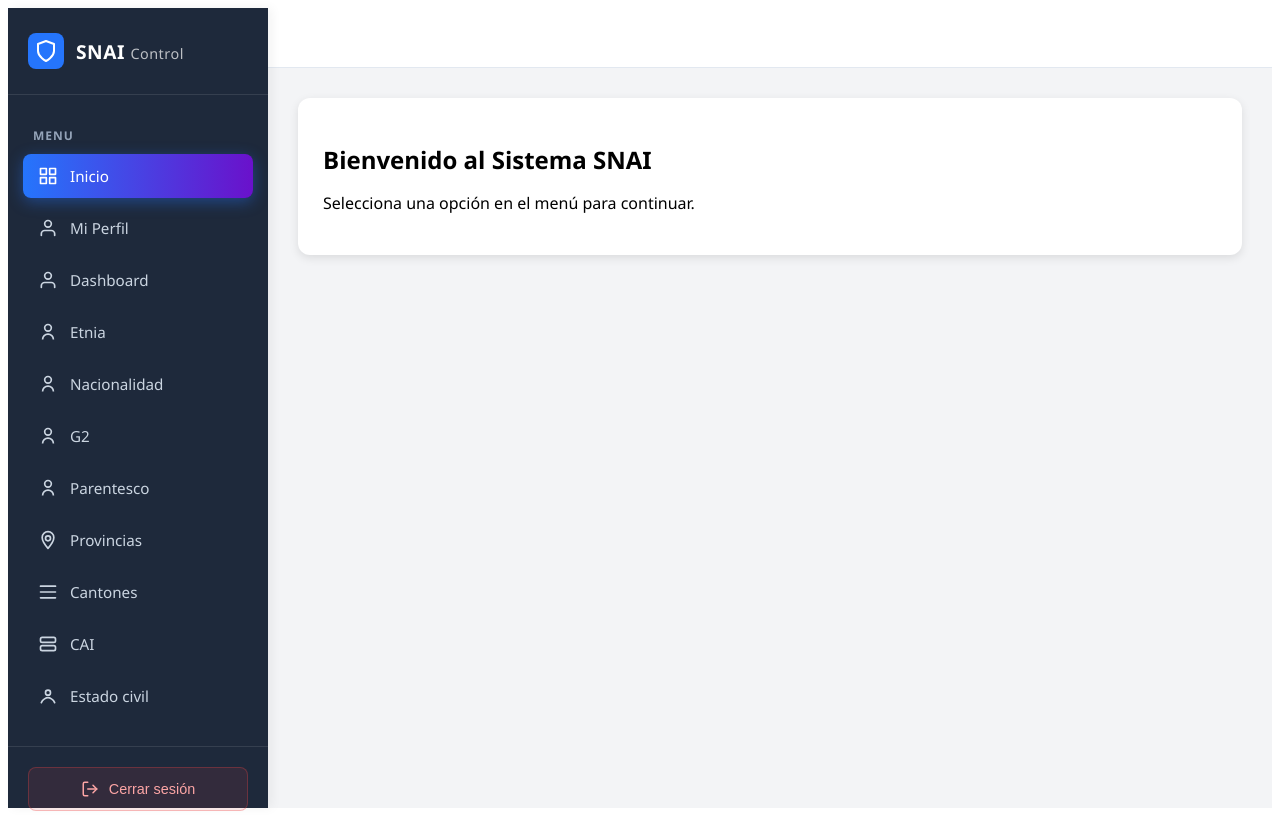
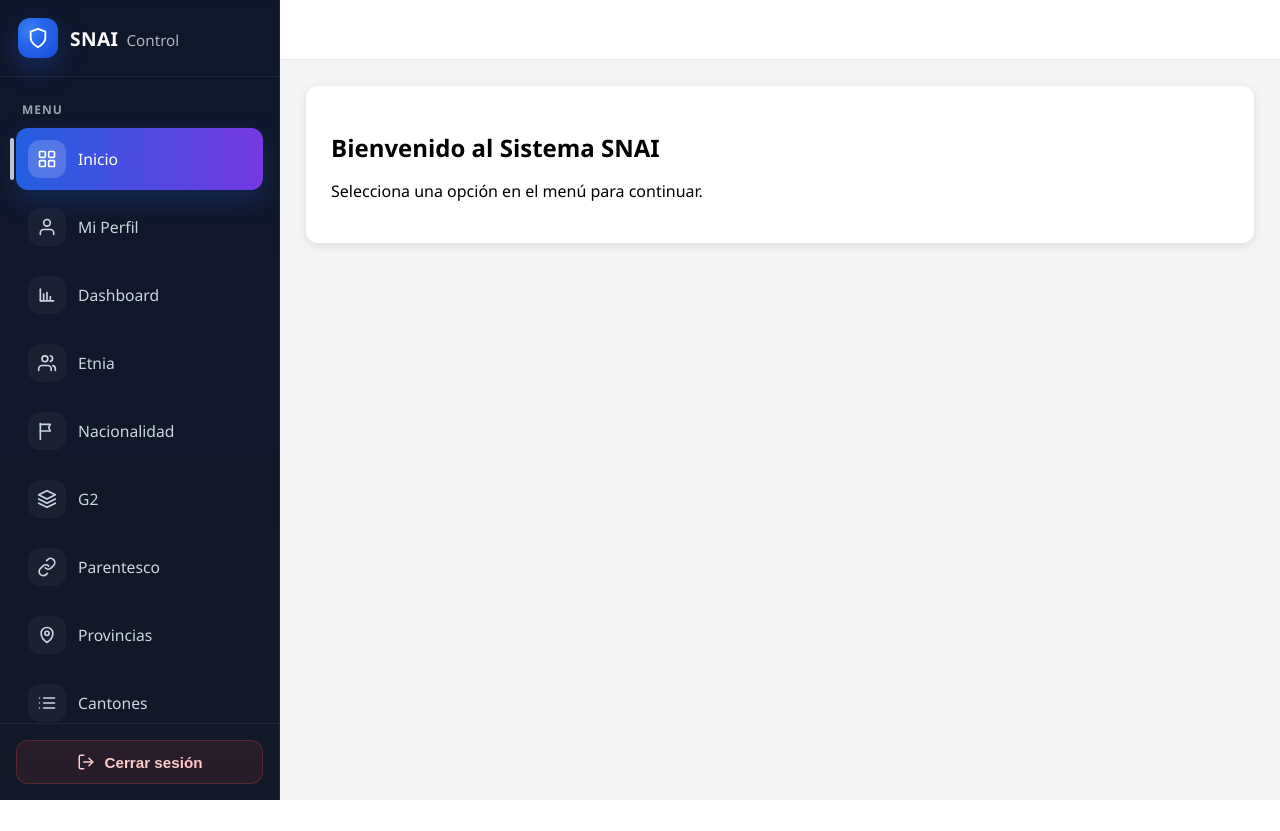
Before and after one commit to daviderazo04/snai_frontend, a Vue app: page /app in a window 1280 px wide. After the commit the page ends 800 px from the top, so only its background shows below. Built offline with nearby package versions, Linux system fonts and the light colour scheme; sample sign-in values are in the browser's storage.

Commit message:
actualizacion layout mejora visual

```diff
--- a/src/views/private/layout/PrivateLayout.vue
+++ b/src/views/private/layout/PrivateLayout.vue
@@ -1,110 +1,184 @@
 <template>
   <div class="layout">
     <aside class="sidebar">
-
       <div class="brand">
-        <div class="logo-icon">
-          <svg xmlns="http://www.w3.org/2000/svg" width="24" height="24" viewBox="0 0 24 24" fill="none" stroke="currentColor" stroke-width="2" stroke-linecap="round" stroke-linejoin="round"><path d="M12 22s8-4 8-10V5l-8-3-8 3v7c0 6 8 10 8 10z"></path></svg>
+        <div class="logo-icon" aria-hidden="true">
+          <!-- Shield -->
+          <svg viewBox="0 0 24 24" width="22" height="22" fill="none" stroke="currentColor" stroke-width="2"
+            stroke-linecap="round" stroke-linejoin="round">
+            <path d="M12 22s8-4 8-10V5l-8-3-8 3v7c0 6 8 10 8 10z" />
+          </svg>
         </div>
-        <h3>SNAI <span class="brand-subtitle">Control</span></h3>
+        <div class="brand-text">
+          <h3>SNAI</h3>
+          <span class="brand-subtitle">Control</span>
+        </div>
       </div>
 
-      <nav class="nav-menu">
+      <nav class="nav-menu" aria-label="Menú principal">
         <p class="menu-label">MENU</p>
 
         <router-link to="/app" class="nav-item" exact-active-class="active">
-          <span class="icon">
-            <svg xmlns="http://www.w3.org/2000/svg" width="20" height="20" viewBox="0 0 24 24" fill="none" stroke="currentColor" stroke-width="2" stroke-linecap="round" stroke-linejoin="round"><rect x="3" y="3" width="7" height="7"></rect><rect x="14" y="3" width="7" height="7"></rect><rect x="14" y="14" width="7" height="7"></rect><rect x="3" y="14" width="7" height="7"></rect></svg>
+          <span class="icon" aria-hidden="true">
+            <!-- Grid / Home -->
+            <svg viewBox="0 0 24 24" width="20" height="20" fill="none" stroke="currentColor" stroke-width="2"
+              stroke-linecap="round" stroke-linejoin="round">
+              <rect x="3" y="3" width="7" height="7" rx="1"></rect>
+              <rect x="14" y="3" width="7" height="7" rx="1"></rect>
+              <rect x="14" y="14" width="7" height="7" rx="1"></rect>
+              <rect x="3" y="14" width="7" height="7" rx="1"></rect>
+            </svg>
           </span>
-          Inicio
+          <span class="label">Inicio</span>
         </router-link>
 
         <router-link to="/app/perfiles" class="nav-item" active-class="active">
-          <span class="icon">
-            <svg xmlns="http://www.w3.org/2000/svg" width="20" height="20" viewBox="0 0 24 24" fill="none" stroke="currentColor" stroke-width="2" stroke-linecap="round" stroke-linejoin="round"><path d="M20 21v-2a4 4 0 0 0-4-4H8a4 4 0 0 0-4 4v2"></path><circle cx="12" cy="7" r="4"></circle></svg>
-          </span>
-          Mi Perfil
-        </router-link>
-        <router-link to="/app/dashboard" class="nav-item" active-class="active">
-          <span class="icon">
-            <svg xmlns="http://www.w3.org/2000/svg" width="20" height="20" viewBox="0 0 24 24" fill="none" stroke="currentColor" stroke-width="2" stroke-linecap="round" stroke-linejoin="round"><path d="M20 21v-2a4 4 0 0 0-4-4H8a4 4 0 0 0-4 4v2"></path><circle cx="12" cy="7" r="4"></circle></svg>
-          </span>
-          Dashboard
-        </router-link>
-        <router-link to="/app/etnia" class="nav-item" active-class="active">
-          <span class="icon">
-            <svg xmlns="http://www.w3.org/2000/svg" width="20" height="20" viewBox="0 0 24 24" fill="none" stroke="currentColor" stroke-width="2">
-              <circle cx="12" cy="7" r="4"></circle>
-              <path d="M5.5 21a6.5 6.5 0 0 1 13 0"></path>
+          <span class="icon" aria-hidden="true">
+            <!-- User -->
+            <svg viewBox="0 0 24 24" width="20" height="20" fill="none" stroke="currentColor" stroke-width="2"
+              stroke-linecap="round" stroke-linejoin="round">
+              <path d="M20 21v-2a4 4 0 0 0-4-4H8a4 4 0 0 0-4 4v2" />
+              <circle cx="12" cy="7" r="4" />
             </svg>
           </span>
-          Etnia
+          <span class="label">Mi Perfil</span>
         </router-link>
-        <router-link to="/app/nacionalidad" class="nav-item" active-class="active">
-          <span class="icon">
-            <svg xmlns="http://www.w3.org/2000/svg" width="20" height="20" viewBox="0 0 24 24" fill="none" stroke="currentColor" stroke-width="2">
-              <circle cx="12" cy="7" r="4"></circle>
-              <path d="M5.5 21a6.5 6.5 0 0 1 13 0"></path>
+
+        <router-link to="/app/dashboard" class="nav-item" active-class="active">
+          <span class="icon" aria-hidden="true">
+            <!-- Bar chart -->
+            <svg viewBox="0 0 24 24" width="20" height="20" fill="none" stroke="currentColor" stroke-width="2"
+              stroke-linecap="round" stroke-linejoin="round">
+              <path d="M4 19V5" />
+              <path d="M4 19h16" />
+              <path d="M8 17v-6" />
+              <path d="M12 17V9" />
+              <path d="M16 17v-3" />
             </svg>
           </span>
-          Nacionalidad
+          <span class="label">Dashboard</span>
         </router-link>
-        <router-link to="/app/gdos" class="nav-item" active-class="active">
-          <span class="icon">
-            <svg xmlns="http://www.w3.org/2000/svg" width="20" height="20" viewBox="0 0 24 24" fill="none" stroke="currentColor" stroke-width="2">
-              <circle cx="12" cy="7" r="4"></circle>
-              <path d="M5.5 21a6.5 6.5 0 0 1 13 0"></path>
+
+        <router-link to="/app/etnia" class="nav-item" active-class="active">
+          <span class="icon" aria-hidden="true">
+            <!-- Users -->
+            <svg viewBox="0 0 24 24" width="20" height="20" fill="none" stroke="currentColor" stroke-width="2"
+              stroke-linecap="round" stroke-linejoin="round">
+              <path d="M17 21v-2a4 4 0 0 0-4-4H6a4 4 0 0 0-4 4v2" />
+              <circle cx="9.5" cy="7" r="3.5" />
+              <path d="M22 21v-2a4 4 0 0 0-3-3.87" />
+              <path d="M16 3.3a3.5 3.5 0 0 1 0 6.8" />
             </svg>
           </span>
-          G2
+          <span class="label">Etnia</span>
         </router-link>
+
+        <router-link to="/app/nacionalidad" class="nav-item" active-class="active">
+          <span class="icon" aria-hidden="true">
+            <!-- Flag -->
+            <svg viewBox="0 0 24 24" width="20" height="20" fill="none" stroke="currentColor" stroke-width="2"
+              stroke-linecap="round" stroke-linejoin="round">
+              <path d="M4 22V3" />
+              <path d="M4 4h12l-2 4 2 4H4" />
+            </svg>
+          </span>
+          <span class="label">Nacionalidad</span>
+        </router-link>
+
+        <router-link to="/app/gdos" class="nav-item" active-class="active">
+          <span class="icon" aria-hidden="true">
+            <!-- Layers -->
+            <svg viewBox="0 0 24 24" width="20" height="20" fill="none" stroke="currentColor" stroke-width="2"
+              stroke-linecap="round" stroke-linejoin="round">
+              <path d="M12 2 2 7l10 5 10-5-10-5z" />
+              <path d="M2 17l10 5 10-5" />
+              <path d="M2 12l10 5 10-5" />
+            </svg>
+          </span>
+          <span class="label">G2</span>
+        </router-link>
+
         <router-link to="/app/parentesco" class="nav-item" active-class="active">
-        <span class="icon">
-          <svg xmlns="http://www.w3.org/2000/svg" width="20" height="20" viewBox="0 0 24 24" fill="none" stroke="currentColor" stroke-width="2">
-            <circle cx="12" cy="7" r="4"></circle>
-            <path d="M5.5 21a6.5 6.5 0 0 1 13 0"></path>
-          </svg>
-        </span>
-        Parentesco
-      </router-link>
+          <span class="icon" aria-hidden="true">
+            <!-- Link -->
+            <svg viewBox="0 0 24 24" width="20" height="20" fill="none" stroke="currentColor" stroke-width="2"
+              stroke-linecap="round" stroke-linejoin="round">
+              <path d="M10 13a5 5 0 0 0 7.07 0l2.83-2.83a5 5 0 0 0-7.07-7.07L11.5 4.43" />
+              <path d="M14 11a5 5 0 0 0-7.07 0L4.1 13.83a5 5 0 1 0 7.07 7.07L12.5 19.57" />
+            </svg>
+          </span>
+          <span class="label">Parentesco</span>
+        </router-link>
 
         <router-link to="/app/provincias" class="nav-item" active-class="active">
-          <span class="icon">
-            <svg xmlns="http://www.w3.org/2000/svg" width="20" height="20" viewBox="0 0 24 24" fill="none" stroke="currentColor" stroke-width="2" stroke-linecap="round" stroke-linejoin="round"><circle cx="12" cy="10" r="3"></circle><path d="M12 2a7 7 0 0 0-7 7c0 5 7 13 7 13s7-8 7-13a7 7 0 0 0-7-7z"></path></svg>
+          <span class="icon" aria-hidden="true">
+            <!-- Map pin -->
+            <svg viewBox="0 0 24 24" width="20" height="20" fill="none" stroke="currentColor" stroke-width="2"
+              stroke-linecap="round" stroke-linejoin="round">
+              <path d="M12 21s7-4.5 7-11a7 7 0 1 0-14 0c0 6.5 7 11 7 11z" />
+              <circle cx="12" cy="10" r="2.5" />
+            </svg>
           </span>
-          Provincias
+          <span class="label">Provincias</span>
         </router-link>
+
         <router-link to="/app/cantones" class="nav-item" active-class="active">
-          <span class="icon">
-            <svg xmlns="http://www.w3.org/2000/svg" width="20" height="20" viewBox="0 0 24 24" fill="none" stroke="currentColor" stroke-width="2" stroke-linecap="round" stroke-linejoin="round"><path d="M3 5h18"></path><path d="M3 12h18"></path><path d="M3 19h18"></path></svg>
+          <span class="icon" aria-hidden="true">
+            <!-- List -->
+            <svg viewBox="0 0 24 24" width="20" height="20" fill="none" stroke="currentColor" stroke-width="2"
+              stroke-linecap="round" stroke-linejoin="round">
+              <path d="M8 6h13" />
+              <path d="M8 12h13" />
+              <path d="M8 18h13" />
+              <path d="M3 6h.01" />
+              <path d="M3 12h.01" />
+              <path d="M3 18h.01" />
+            </svg>
           </span>
-          Cantones
+          <span class="label">Cantones</span>
         </router-link>
+
         <router-link to="/app/cai" class="nav-item" active-class="active">
-          <span class="icon">
-            <svg xmlns="http://www.w3.org/2000/svg" width="20" height="20" viewBox="0 0 24 24" fill="none" stroke="currentColor" stroke-width="2" stroke-linecap="round" stroke-linejoin="round"><rect x="3" y="4" width="18" height="6" rx="2"></rect><rect x="3" y="14" width="18" height="6" rx="2"></rect></svg>
+          <span class="icon" aria-hidden="true">
+            <!-- Database -->
+            <svg viewBox="0 0 24 24" width="20" height="20" fill="none" stroke="currentColor" stroke-width="2"
+              stroke-linecap="round" stroke-linejoin="round">
+              <ellipse cx="12" cy="5" rx="8" ry="3" />
+              <path d="M4 5v7c0 1.66 3.58 3 8 3s8-1.34 8-3V5" />
+              <path d="M4 12v7c0 1.66 3.58 3 8 3s8-1.34 8-3v-7" />
+            </svg>
           </span>
-          CAI
+          <span class="label">CAI</span>
         </router-link>
+
         <router-link to="/app/estado-civil" class="nav-item" active-class="active">
-          <span class="icon">
-            <svg xmlns="http://www.w3.org/2000/svg" width="20" height="20" viewBox="0 0 24 24" fill="none" stroke="currentColor" stroke-width="2" stroke-linecap="round" stroke-linejoin="round"><circle cx="12" cy="8" r="3"></circle><path d="M4 20c1.5-4 6-6 8-6s6.5 2 8 6"></path></svg>
+          <span class="icon" aria-hidden="true">
+            <!-- Heart -->
+            <svg viewBox="0 0 24 24" width="20" height="20" fill="none" stroke="currentColor" stroke-width="2"
+              stroke-linecap="round" stroke-linejoin="round">
+              <path
+                d="M20.8 4.6a5.5 5.5 0 0 0-7.8 0L12 5.6l-1-1a5.5 5.5 0 0 0-7.8 7.8l1 1L12 22l7.8-8.6 1-1a5.5 5.5 0 0 0 0-7.8z" />
+            </svg>
           </span>
-          Estado civil
+          <span class="label">Estado civil</span>
         </router-link>
       </nav>
 
       <div class="sidebar-footer">
         <button class="logout-btn" @click="logout">
-          <svg xmlns="http://www.w3.org/2000/svg" width="18" height="18" viewBox="0 0 24 24" fill="none" stroke="currentColor" stroke-width="2" stroke-linecap="round" stroke-linejoin="round"><path d="M9 21H5a2 2 0 0 1-2-2V5a2 2 0 0 1 2-2h4"></path><polyline points="16 17 21 12 16 7"></polyline><line x1="21" y1="12" x2="9" y2="12"></line></svg>
+          <svg xmlns="http://www.w3.org/2000/svg" width="18" height="18" viewBox="0 0 24 24" fill="none"
+            stroke="currentColor" stroke-width="2" stroke-linecap="round" stroke-linejoin="round" aria-hidden="true">
+            <path d="M9 21H5a2 2 0 0 1-2-2V5a2 2 0 0 1 2-2h4"></path>
+            <polyline points="16 17 21 12 16 7"></polyline>
+            <line x1="21" y1="12" x2="9" y2="12"></line>
+          </svg>
           <span>Cerrar sesión</span>
         </button>
       </div>
     </aside>
 
     <main class="content-area">
-      <header class="top-bar">
-        </header>
+      <header class="top-bar"></header>
 
       <section class="page-container">
         <router-view v-slot="{ Component }">
@@ -125,12 +199,9 @@ export default {
     const router = useRouter();
 
     const logout = () => {
-      // Limpieza completa
       localStorage.removeItem("snai_token");
       localStorage.removeItem("snai_user");
       sessionStorage.clear();
-
-      // Redirección suave
       router.push("/login");
     };
 
@@ -140,113 +211,191 @@ export default {
 </script>
 
 <style scoped>
-/* Reset */
+/* scoped NO afecta html/body/#app */
+:global(html, body, #app) {
+  height: 100%;
+  width: 100%;
+  margin: 0;
+}
+:global(body) {
+  overflow: hidden;
+}
+
+/* Base */
 * {
   box-sizing: border-box;
 }
 
 .layout {
+  position: fixed;
+  inset: 0;
   display: flex;
-  height: 100vh;
-  background-color: #f3f4f6; /* Fondo gris muy suave para el contenido */
-  font-family: 'Segoe UI', sans-serif;
+  min-height: 100dvh;
+  width: 100%;
+  overflow: hidden;
+  background: #f3f4f6;
+  font-family: "Segoe UI", sans-serif;
 }
 
-/* --- SIDEBAR --- */
+/* Sidebar */
 .sidebar {
-  width: 260px;
-  background: #1e293b; /* Slate Dark */
-  color: white;
+  width: 280px;
+  height: 100%;
+  background: linear-gradient(180deg, #0f172a 0%, #111827 100%);
+  color: #e5e7eb;
   display: flex;
   flex-direction: column;
-  box-shadow: 4px 0 10px rgba(0,0,0,0.05);
-  z-index: 10;
-  transition: width 0.3s;
+  border-right: 1px solid rgba(255, 255, 255, 0.06);
+  overflow: hidden;
 }
 
-/* Marca / Logo */
+/* Brand */
 .brand {
-  padding: 25px 20px;
+  padding: 18px 18px;
   display: flex;
   align-items: center;
   gap: 12px;
-  border-bottom: 1px solid rgba(255,255,255,0.1);
+  border-bottom: 1px solid rgba(255, 255, 255, 0.06);
 }
 
 .logo-icon {
-  background: #2575fc;
-  width: 36px;
-  height: 36px;
-  border-radius: 8px;
-  display: flex;
-  justify-content: center;
-  align-items: center;
+  width: 40px;
+  height: 40px;
+  border-radius: 12px;
+  display: grid;
+  place-items: center;
+  background: radial-gradient(circle at 30% 30%, #3b82f6 0%, #2563eb 40%, #1d4ed8 100%);
+  color: #fff;
+  box-shadow: 0 10px 25px rgba(37, 99, 235, 0.28);
 }
 
+.brand-text {
+  display: flex;
+  align-items: baseline;
+  gap: 8px;
+}
 .brand h3 {
   margin: 0;
   font-size: 1.2rem;
-  letter-spacing: 0.5px;
+  letter-spacing: 0.4px;
+  color: #fff;
+}
+.brand-subtitle {
+  opacity: 0.75;
+  font-weight: 400;
+  font-size: 0.95rem;
 }
 
-.brand-subtitle {
-  font-weight: 300;
-  opacity: 0.7;
-  font-size: 0.9rem;
+/* Nav */
+.nav-menu {
+  flex: 1;
+  min-height: 0;
+  padding: 14px 12px 18px;
+  overflow-y: auto;
+  overflow-x: hidden;
+
+  /* ✅ Scroll bonito (Firefox) */
+  scrollbar-width: thin;
+  scrollbar-color: rgba(148, 163, 184, 0.35) transparent;
 }
 
-/* Navegación */
-.nav-menu {
-  flex: 1;
-  padding: 20px 15px;
+/* ✅ Scroll bonito (Chrome/Edge/Safari) */
+.nav-menu::-webkit-scrollbar {
+  width: 8px;
+}
+.nav-menu::-webkit-scrollbar-track {
+  background: transparent;
+}
+.nav-menu::-webkit-scrollbar-thumb {
+  background: rgba(148, 163, 184, 0.25);
+  border-radius: 999px;
+  border: 2px solid transparent;
+  background-clip: content-box;
+}
+.nav-menu:hover::-webkit-scrollbar-thumb {
+  background: rgba(148, 163, 184, 0.38);
+  border: 2px solid transparent;
+  background-clip: content-box;
 }
 
 .menu-label {
   font-size: 0.75rem;
   text-transform: uppercase;
   color: #94a3b8;
-  margin-bottom: 10px;
+  margin: 10px 0 10px;
   padding-left: 10px;
-  font-weight: 600;
+  font-weight: 700;
   letter-spacing: 1px;
 }
 
+/* Items */
 .nav-item {
+  position: relative;
   display: flex;
   align-items: center;
-  padding: 12px 15px;
-  margin-bottom: 8px;
+  gap: 12px;
+  padding: 12px 12px;
+  margin: 6px 4px;
+  border-radius: 12px;
   color: #cbd5e1;
   text-decoration: none;
-  border-radius: 8px;
-  transition: all 0.2s ease;
-  font-size: 0.95rem;
+  transition: background 0.18s ease, color 0.18s ease, box-shadow 0.18s ease;
 }
 
-.nav-item .icon {
-  margin-right: 12px;
-  display: flex;
-  align-items: center;
+.icon {
+  width: 38px;
+  height: 38px;
+  border-radius: 12px;
+  display: grid;
+  place-items: center;
+  background: rgba(255, 255, 255, 0.04);
+  color: #cbd5e1;
+  transition: background 0.18s ease, color 0.18s ease;
 }
 
-/* Hover Effect */
-.nav-item:hover {
-  background: rgba(255,255,255,0.05);
-  color: white;
-  transform: translateX(4px);
+.label {
+  font-size: 0.98rem;
+  font-weight: 500;
 }
 
-/* Active State (Cuando estás en la página) */
-.nav-item.active {
-  background: linear-gradient(90deg, #2575fc 0%, #6a11cb 100%);
-  color: white;
-  box-shadow: 0 4px 15px rgba(37, 117, 252, 0.4);
+/* Hover */
+.nav-item:hover {
+  background: rgba(255, 255, 255, 0.05);
+  color: #ffffff;
+}
+.nav-item:hover .icon {
+  background: rgba(255, 255, 255, 0.07);
+  color: #ffffff;
 }
 
-/* --- FOOTER SIDEBAR --- */
+/* Active */
+.nav-item.active {
+  color: #ffffff;
+  background: linear-gradient(90deg, rgba(37, 99, 235, 0.95) 0%, rgba(124, 58, 237, 0.95) 100%);
+  box-shadow: 0 10px 26px rgba(37, 99, 235, 0.22);
+}
+.nav-item.active .icon {
+  background: rgba(255, 255, 255, 0.18);
+  color: #ffffff;
+}
+
+/* Indicador lateral */
+.nav-item.active::before {
+  content: "";
+  position: absolute;
+  left: -6px;
+  top: 10px;
+  bottom: 10px;
+  width: 4px;
+  border-radius: 999px;
+  background: rgba(255, 255, 255, 0.75);
+}
+
+/* Footer */
 .sidebar-footer {
-  padding: 20px;
-  border-top: 1px solid rgba(255,255,255,0.1);
+  padding: 16px;
+  border-top: 1px solid rgba(255, 255, 255, 0.06);
+  background: linear-gradient(180deg, rgba(17, 24, 39, 0) 0%, rgba(17, 24, 39, 0.6) 100%);
 }
 
 .logout-btn {
@@ -256,51 +405,53 @@ export default {
   justify-content: center;
   gap: 10px;
   padding: 12px;
-  background: rgba(239, 68, 68, 0.1); /* Rojo muy suave transparente */
-  border: 1px solid rgba(239, 68, 68, 0.3);
-  color: #fca5a5;
-  border-radius: 8px;
+  border-radius: 12px;
+
+  background: rgba(239, 68, 68, 0.10);
+  border: 1px solid rgba(239, 68, 68, 0.25);
+  color: #fecaca;
+
   cursor: pointer;
-  transition: all 0.2s;
-  font-size: 0.9rem;
+  transition: background 0.18s ease, color 0.18s ease, border-color 0.18s ease;
+  font-size: 0.95rem;
+  font-weight: 600;
+}
+.logout-btn:hover {
+  background: rgba(239, 68, 68, 0.95);
+  border-color: rgba(239, 68, 68, 0.95);
+  color: #ffffff;
 }
 
-.logout-btn:hover {
-  background: #ef4444;
-  color: white;
-  border-color: #ef4444;
-}
-
-/* --- MAIN CONTENT --- */
+/* Content */
 .content-area {
   flex: 1;
+  min-width: 0;
+  min-height: 0;
   display: flex;
   flex-direction: column;
-  overflow: hidden; /* Evita doble scrollbar */
+  overflow: hidden;
 }
 
 .top-bar {
   height: 60px;
-  background: white;
-  border-bottom: 1px solid #e2e8f0;
-  display: flex;
-  align-items: center;
-  padding: 0 30px;
-  /* Aquí puedes añadir elementos a la derecha si quieres en el futuro */
+  flex: 0 0 auto;
+  background: #ffffff;
+  border-bottom: 1px solid #e5e7eb;
 }
 
 .page-container {
   flex: 1;
-  padding: 30px;
-  overflow-y: auto; /* Scroll solo en el contenido */
+  min-height: 0;
+  padding: 26px;
+  overflow-y: auto;
+  overflow-x: hidden;
 }
 
-/* --- TRANSICIONES DE VUE --- */
+/* Vue transitions */
 .fade-enter-active,
 .fade-leave-active {
   transition: opacity 0.2s ease;
 }
-
 .fade-enter-from,
 .fade-leave-to {
   opacity: 0;
```
Also changed, not shown: src/dto/adolente.js (deleted).
